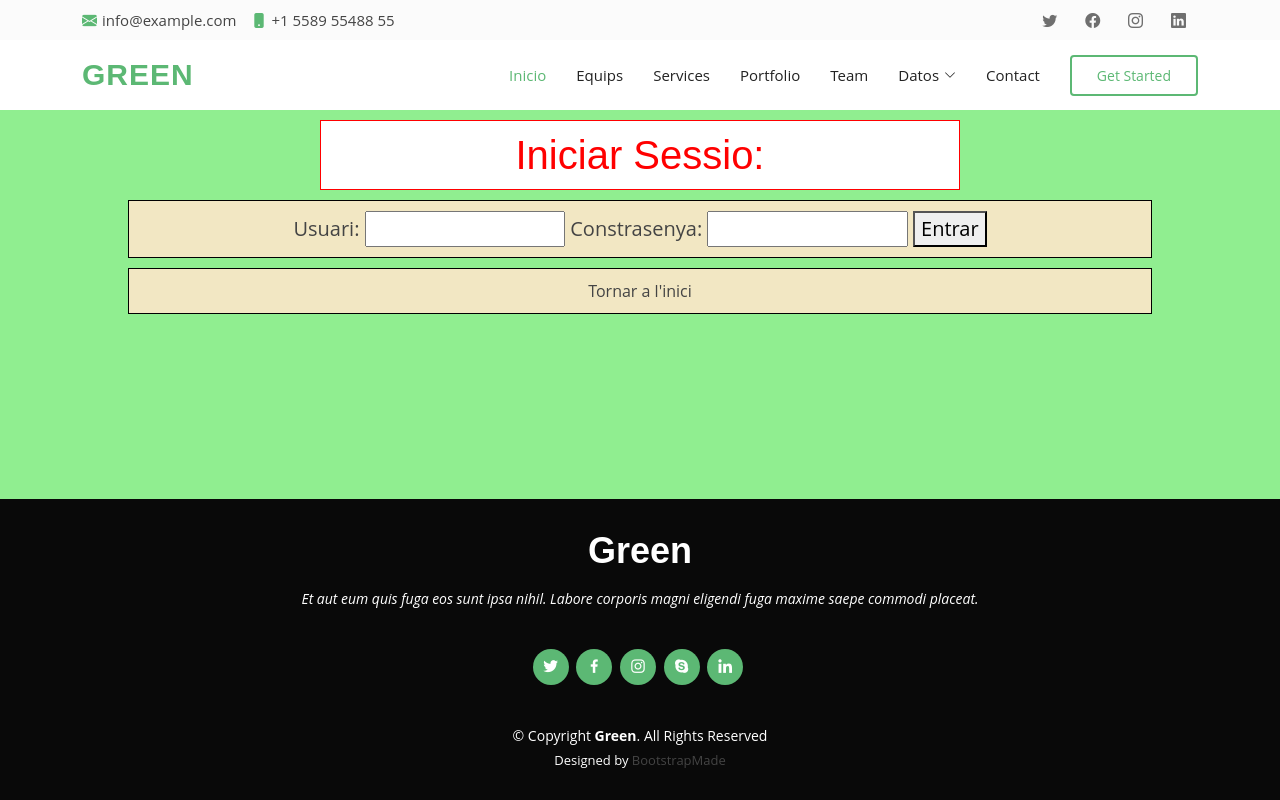
After one commit to MiguelJul/proyecto_symphony, a Symfony app: template templates/login.html.twig in a window 1280 px wide. The commit adds this page. Run offline with Twig, Linux system fonts and the light colour scheme; the template is opened without the code that fills it, so the values that code supplies are empty; some libraries are stand-ins or nearby versions.

Commit message:
Formulari Login Text Pla Miguel

```diff
--- /dev/null
+++ b/public/Green/assets/css/estilsLogin.css
@@ -0,0 +1,32 @@
+body{
+    background-color: lightgreen;
+   }
+
+h1#titolLogin {
+    width: 50%;
+    color: red;
+    border: solid red 1px;
+    margin: 10px auto;
+    text-align:center;
+    padding:10px;
+    background-color:white;
+}
+
+div#paragrafLogin{
+    position: relative;
+    width: 80%;
+    border: solid black 1px;
+    margin: 10px auto;
+    text-align:center;
+    padding:10px;
+    background-color:#f2e7c3;
+}
+form{
+    font-size: 20px;
+}
+#username{
+    width:20%;
+}
+#password{
+    width:20%;
+}
--- a/public/Green/assets/css/style.css
+++ b/public/Green/assets/css/style.css
@@ -16,8 +16,8 @@ body {
   position: relative;
   font-family: "Open Sans", sans-serif;
   color: #444444;
+}
 
-}
 
 .nou_membre img{
 
--- a/src/Controller/EquipsController.php
+++ b/src/Controller/EquipsController.php
@@ -237,7 +237,7 @@ public function inserirmultiple(ManagerRegistry $doctrine)
     }
 
     #[Route('/equip/editar/{codi}' ,name:'edicio_equip', requirements: ['codi' => '\d+'])]
-    public function edicioEquip(ManagerRegistry $doctrine, Request $request, $codi=0)
+    public function edicioEquip(ManagerRegistry $doctrine, Request $request, $codi=1)
     {
         $error=null;
         $repositori = $doctrine->getRepository(Equip::class);
--- a/src/Controller/MembresController.php
+++ b/src/Controller/MembresController.php
@@ -113,7 +113,7 @@ class MembresController extends AbstractController
     }
 
     #[Route('/membre/editar/{codi}' ,name:'edicio_membre', requirements: ['codi' => '\d+'])]
-    public function edicioEquip(ManagerRegistry $doctrine, Request $request, $codi=0)
+    public function edicioEquip(ManagerRegistry $doctrine, Request $request, $codi=1)
     {
         $error=null;
         $repositori = $doctrine->getRepository(Membre::class);
--- a/templates/inici.html.twig
+++ b/templates/inici.html.twig
@@ -50,4 +50,4 @@ Curs 22/23<br/>
 
 {% block footer %}
 {{ parent() }}
-{%endblock%}
+{% endblock %}
--- a/templates/inserir_membre.html.twig
+++ b/templates/inserir_membre.html.twig
@@ -6,7 +6,7 @@
 {% endblock %}
 {% block header %}
 {{ parent() }}
-{%endblock%}
+{% endblock %}
 {% block body %}
 {% if error %}
    <body>
--- /dev/null
+++ b/templates/login.html.twig
@@ -0,0 +1,28 @@
+{% extends 'base.html.twig' %}
+{% block title %}Login Contactes{% endblock %}
+{% block stylesheets %}
+{{ parent() }}
+ <link href="{{ asset('Green/assets/css/estilsLogin.css') }}" rel="stylesheet">
+{% endblock %}
+{% block header %}
+{{ parent() }}
+{% endblock %}
+{% block body %}
+<h1 id="titolLogin">Iniciar Sessio:</h1>
+<div id="paragrafLogin">
+{% if error %}
+<div>{{ error.messageKey }}</div>
+{% endif %}
+<form action="{{ path('login') }}" method="post">
+<label for="username">Usuari:</label>
+<input type="text" id="username" name="_username" value="{{ lastUsername }}" />
+<label for="password">Constrasenya:</label>
+<input type="password" id="password" name="_password" />
+<button type="submit">Entrar</button>
+</form>
+</div>
+<div id="paragrafLogin"><a class="nav-link" href ="{{ path('inici') }}">Tornar a l'inici</a></div>
+{% endblock %}
+{% block footer %}
+{{ parent() }}
+{% endblock %}
```
Also changed, not shown: migrations/Version20230121123630.php (added, +31 -0 lines), src/Controller/LoginController.php (added, +21 -0 lines), src/Entity/Usuari.php (added, +99 -0 lines), src/Repository/UsuariRepository.php (added, +83 -0 lines), 1 other file.
